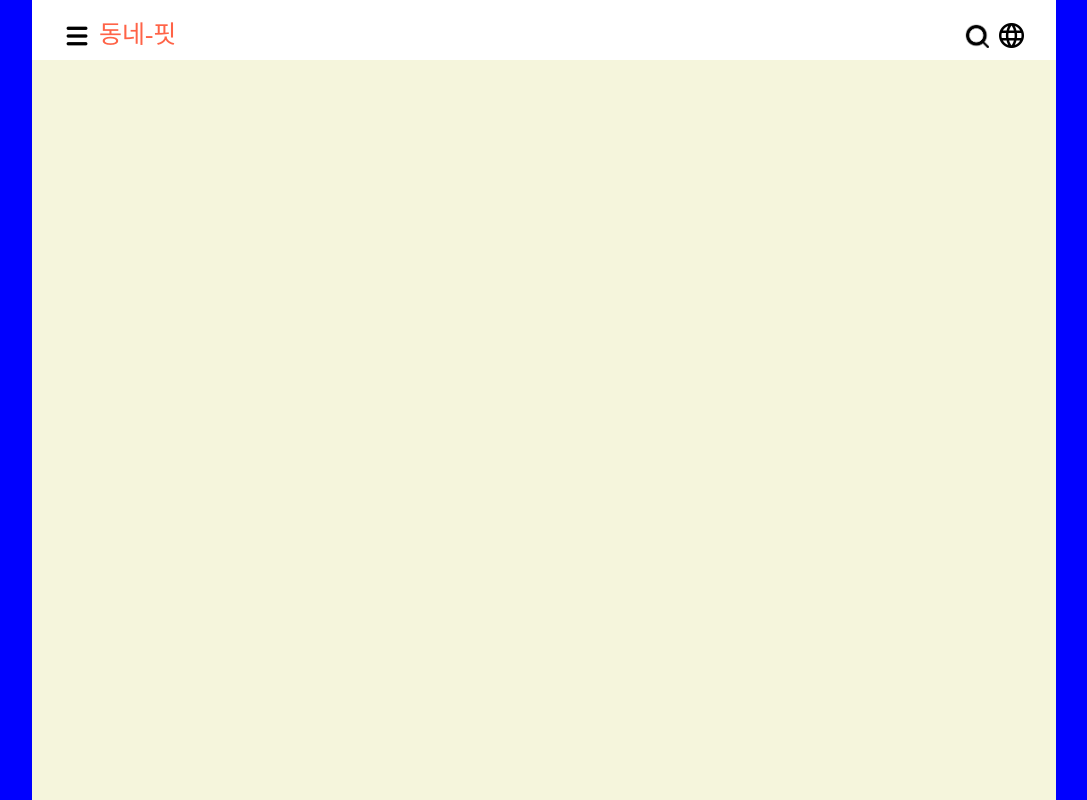
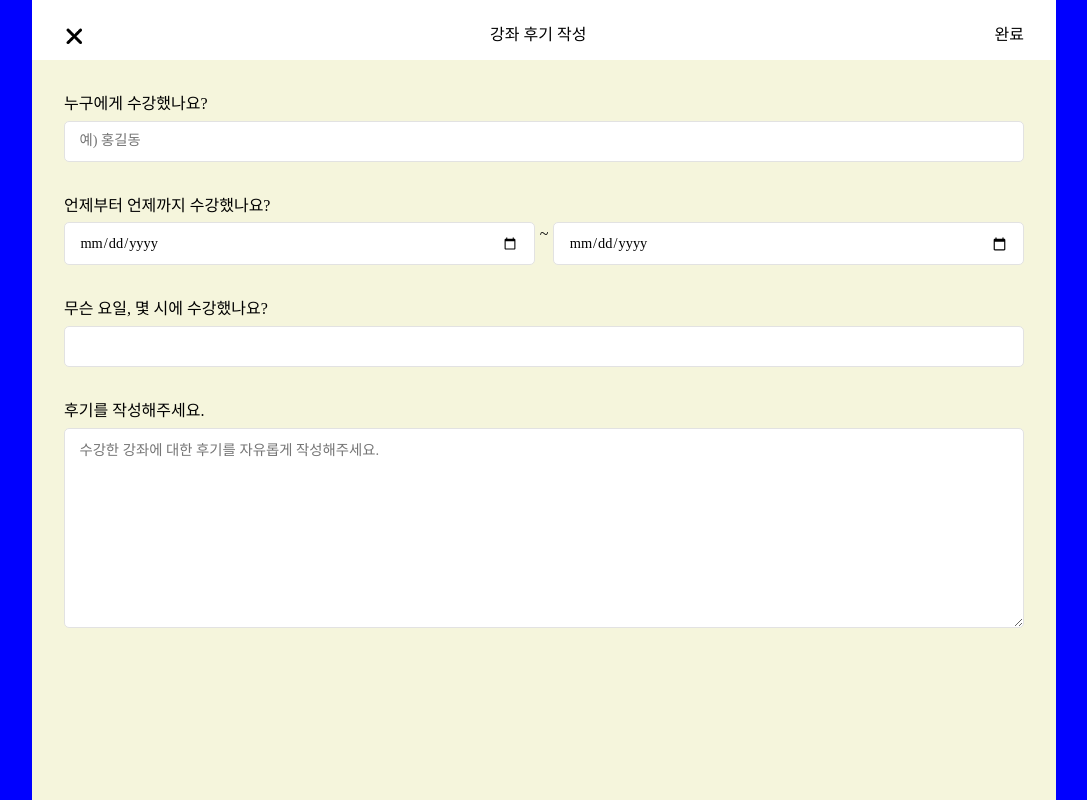
Before and after one commit to DongNae-FIT/DongNae-FIT-FE, a React (Vite) app: page /class/review/new in a window 1280 px wide. Before the commit this address had no page. Shown: the whole page, without its empty margins (96-1183 px from the left). Built offline with nearby package versions, Linux system fonts and the light colour scheme; a web font is replaced by a local one.

Commit message:
20241128_17:51

```diff
--- a/src/App.jsx
+++ b/src/App.jsx
@@ -16,6 +16,7 @@ import AdditionalInfo from "@/pages/LoginPages/AdditionalInfo";
 
 import ClassMain from "@/pages/ClassPages/ClassMain";
 import ClassDetail from "@/pages/ClassPages/ClassDetail";
+import NewReview from "@/pages/ClassPages/NewReview";
 
 import GymMain from "@/pages/GymPages/GymMain";
 import GymDetail from "@/pages/GymPages/GymDetail";
@@ -40,11 +41,17 @@ function App() {
     "/gym/detail",
     "/community/post",
     "/auth",
+    "/community/post",
+    "/class/review/new",
   ];
 
   const backHeaderPaths = ["/class/detail", "/gym/detail"];
 
-  const editorHeaderPath = ["/community/post"];
+  const editorHeaderTexts = {
+    "/class/review/new": t("class.review_write"),
+  };
+
+  const editorHeaderTitle = editorHeaderTexts[location.pathname] || "";
 
   return (
     <AuthProvider>
@@ -53,9 +60,7 @@ function App() {
       </Helmet>
       {!excludeHeaderPaths.includes(location.pathname) && <DefaultHeader />}
       {backHeaderPaths.includes(location.pathname) && <BackHeader />}
-      {editorHeaderPath.includes(location.pathname) && (
-        <EditorHeader title={"글 쓰기"} />
-      )}
+      {editorHeaderTitle && <EditorHeader title={editorHeaderTitle} />}
 
       <Routes>
         <Route path="/" element={<Home />} />
@@ -65,6 +70,7 @@ function App() {
 
         <Route path="/class" element={<ClassMain />} />
         <Route path="/class/detail" element={<ClassDetail />} />
+        <Route path="/class/review/new" element={<NewReview />} />
 
         <Route path="/gym" element={<GymMain />} />
         <Route path="/gym/detail" element={<GymDetail />} />
--- a/src/locales/en.json
+++ b/src/locales/en.json
@@ -42,6 +42,7 @@
     "review_button": "Write Review",
     "review_write": "Write a Review",
     "review_question1": "Who was your instructor?",
+    "question1_placeholder": "ex) Hong Gil-dong",
     "review_question2": "When did you take the class?",
     "review_question3": "What day and time did you attend?",
     "review_question4": "Write your review.",
--- a/src/locales/kr.json
+++ b/src/locales/kr.json
@@ -42,6 +42,7 @@
     "review_button": "후기 작성",
     "review_write": "강좌 후기 작성",
     "review_question1": "누구에게 수강했나요?",
+    "question1_placeholder": "예) 홍길동",
     "review_question2": "언제부터 언제까지 수강했나요?",
     "review_question3": "무슨 요일, 몇 시에 수강했나요?",
     "review_question4": "후기를 작성해주세요.",
--- a/src/pages/ClassPages/ClassDetail.jsx
+++ b/src/pages/ClassPages/ClassDetail.jsx
@@ -79,11 +79,15 @@ const ClassDetail = () => {
         ))}
       </div>
 
-      <button className={styles["write__button"]}>
+      <button
+        className={styles["write__button"]}
+        onClick={() => {
+          navigate("/class/review/new");
+        }}
+      >
         <img
           src={"/icon/icon_write_colored.png"}
           className={styles["write__icon"]}
-          onClick={() => {}}
         />
         {t("class.review_button")}
       </button>
--- /dev/null
+++ b/src/pages/ClassPages/NewReview.jsx
@@ -0,0 +1,80 @@
+import styles from "@/pages/ClassPages/NewReview.module.css";
+import { useState } from "react";
+import { useTranslation } from "react-i18next";
+
+const NewReview = () => {
+  const { t } = useTranslation();
+  const [input1, setInput1] = useState();
+  const [dateFrom, setDateFrom] = useState();
+  const [dateTo, setDateTo] = useState();
+  const [input3, setInput3] = useState();
+  const [input4, setInput4] = useState();
+
+  return (
+    <div className={styles["new-review"]}>
+      <div className={styles["page-content"]}>
+        <div className={styles["input-section"]}>
+          <div className={styles["section-title"]}>
+            {t("class.review_question1")}
+          </div>
+
+          <input
+            type="text"
+            className={styles["review__input"]}
+            placeholder={t("class.question1_placeholder")}
+            value={input1}
+            onChange={(e) => setInput1(e.target.value)}
+          />
+        </div>
+
+        <div className={styles["input-section"]}>
+          <div className={styles["section-title"]}>
+            {t("class.review_question2")}
+          </div>
+          <div className={styles["input-row"]}>
+            <input
+              type="date"
+              className={styles["review__input"]}
+              value={dateFrom}
+              onChange={(e) => setDateFrom(e.target.value)}
+            />
+            ~
+            <input
+              type="date"
+              className={styles["review__input"]}
+              value={dateTo}
+              onChange={(e) => setDateTo(e.target.value)}
+            />
+          </div>
+        </div>
+        <div className={styles["input-section"]}>
+          <div className={styles["section-title"]}>
+            {t("class.review_question3")}
+          </div>
+          <div className={styles["input-row"]}>
+            <input
+              type="text"
+              className={styles["review__input"]}
+              value={input3}
+              onChange={(e) => setInput3(e.target.value)}
+            />
+          </div>
+        </div>
+        <div className={styles["input-section"]}>
+          <div className={styles["section-title"]}>
+            {t("class.review_question4")}
+          </div>
+          <textarea
+            type="text"
+            className={styles["review-detail__input"]}
+            placeholder={t("class.question4_placeholder")}
+            value={input4}
+            onChange={(e) => setInput4(e.target.value)}
+          />
+        </div>
+      </div>
+    </div>
+  );
+};
+
+export default NewReview;
--- /dev/null
+++ b/src/pages/ClassPages/NewReview.module.css
@@ -0,0 +1,61 @@
+.new-review {
+  display: flex;
+  flex-direction: column;
+  align-items: center;
+  height: calc(100vh - 60px);
+  padding: 0 var(--body-padding);
+}
+
+.page-title {
+  font-size: 1.3rem;
+  font-weight: 500;
+  text-align: center;
+  white-space: pre-wrap;
+}
+
+.page-content {
+  display: flex;
+  flex-direction: column;
+  width: 100%;
+  padding-bottom: calc(2.5 * var(--default-padding));
+}
+
+.input-section {
+  display: flex;
+  flex-direction: column;
+  width: 100%;
+}
+
+.input-row {
+  display: flex;
+  flex-wrap: wrap; /* 줄바꿈 처리 */
+  align-items: flex-start; /* 세로 정렬을 위쪽으로 */
+  gap: 5px;
+}
+
+.section-title {
+  font-size: 1rem;
+  font-weight: 500;
+  padding-top: calc(var(--default-padding) * 2);
+  padding-bottom: calc(0.3 * var(--default-padding));
+}
+
+.review__input {
+  background-color: white;
+  padding: 0.6em 1em;
+  font-size: 0.9rem;
+  border: 1px solid var(--sub-grey);
+  border-radius: 5px;
+  width: 100%;
+  flex: 3;
+}
+
+.review-detail__input {
+  background-color: white;
+  padding: 0.8em 1em; /* 텍스트 위치를 위쪽으로 조정 */
+  font-size: 0.9rem;
+  border: 1px solid var(--sub-grey);
+  border-radius: 5px;
+  width: 100%; /* 가로폭을 부모에 맞춤 */
+  height: 25vh; /* 높이는 유지 */
+}
```
